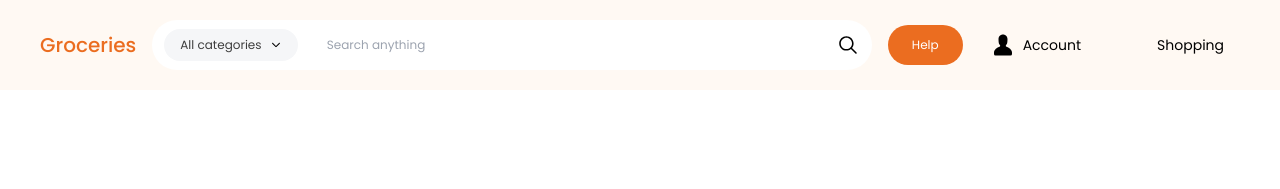
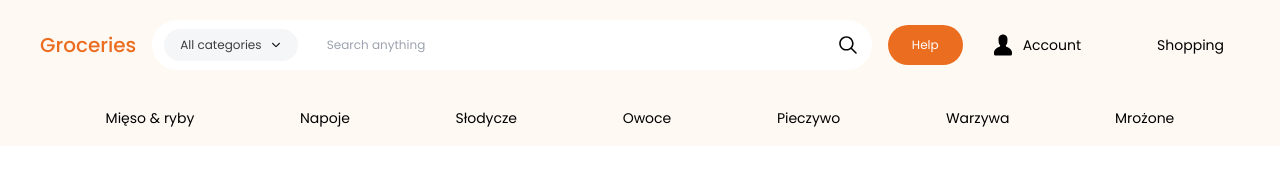
Before and after one commit to Guczu/grocery-app, a React (Vite) app in the folder client/: page / in a window 1280 px wide. Shown: the top 189 px of the page. Built offline with nearby package versions, Linux system fonts and the light colour scheme; some icons are missing.

Commit message:
added categories component

```diff
--- a/client/src/constants/index.js
+++ b/client/src/constants/index.js
@@ -6,6 +6,16 @@ const shops = [
     {name: 'Biedronka', image_url: biedronka},
     {name: 'Lidl', image_url: lidl},
     {name: 'Kaufland', image_url: kaufland},
+]
+
+const categories = [
+    {name: 'Mięso & ryby', icon: '#', routeLink: '/categories/meat'},
+    {name: 'Napoje', icon: '#', routeLink: '/categories/drinks'},
+    {name: 'Słodycze', icon: '#', routeLink: '/categories'},
+    {name: 'Owoce', icon: '#', routeLink: '/categories/fruits'},
+    {name: 'Pieczywo', icon: '#', routeLink: '/categories/bread'},
+    {name: 'Warzywa', icon: '#', routeLink: '/categories/vegetables'},
+    {name: 'Mrożone', icon: '#', routeLink: '/categories/frozen'},
 ]
 
 const footerData = [
@@ -48,4 +58,4 @@ const footerData = [
     },
 ]
 
-export { shops, footerData };
+export { shops, categories, footerData };
--- /dev/null
+++ b/client/src/views/Categories/Categories.jsx
@@ -0,0 +1,16 @@
+import CategoryLink from "./CategoryLink/CategoryLink"
+import { categories } from "../../constants"
+
+const Categories = () => {
+  return (
+    <section className="w-full py-3 bg-base-softbackground">
+        <div className="container h-fill md:h-[32px] mx-auto flex md:flex-row flex-col justify-evenly items-center">
+            {categories.map((category, index) => (
+              <CategoryLink key={index} category={category}/>
+            ))}
+        </div>
+    </section>
+  )
+}
+
+export default Categories
--- /dev/null
+++ b/client/src/views/Categories/CategoryLink/CategoryLink.jsx
@@ -0,0 +1,19 @@
+import { NavLink } from "react-router-dom";
+
+const CategoryLink = ({ category }) => {
+    const { name, icon, routeLink } = category;
+    console.log(icon)
+  return (
+    <div className="flex py-2 justify-center items-center">
+        <NavLink
+            to={routeLink}
+            className={({ isActive }) =>
+                isActive ? "text-body-6 hover:cursor-pointer border-b-[3px] border-main-third rounded-[3px]" : "text-body-6 hover:cursor-pointer hover:border-b-[3px] border-main-third rounded-[3px]"
+            }>
+            {name}
+        </NavLink>
+    </div>
+  )
+}
+
+export default CategoryLink
--- a/client/src/views/Footer/FooterList/FooterList.jsx
+++ b/client/src/views/Footer/FooterList/FooterList.jsx
@@ -4,12 +4,12 @@ import { footerData } from '../../../constants'
 const FooterList = () => {
   return (
     <div className='flex flex-col md:flex-row justify-evenly md:p-12'>
-        {footerData.map((column) => (
-            <div className='mb-12'>
+        {footerData.map((column, index) => (
+            <div key={index} className='mb-12'>
                 <p className="text-typography-text text-heading-2 pb-4">{column.title}</p>
                 <ul>
-                    {column.links.map((link) => (
-                        <li className="text-typography-paragraph text-body-6">
+                    {column.links.map((link, index) => (
+                        <li key={index} className="text-typography-paragraph text-body-6">
                             <Link to={link.routeLink}>{link.name}</Link>
                         </li>
                     ))}
--- a/client/src/views/Home/Home.jsx
+++ b/client/src/views/Home/Home.jsx
@@ -3,6 +3,7 @@ import Navbar from "../Navbar/Navbar"
 import Newsletter from "../Newsletter/Newsletter"
 import ShopList from "../Shoplist/Shoplist"
 import Footer from "../Footer/Footer"
+import Categories from "../Categories/Categories"
 
 const Home = () => {
   return (
@@ -20,6 +21,8 @@ const Home = () => {
         }
         <Navbar/>
 
+        <Categories/>
+
         <ShopList/>
 
         <Newsletter/>
--- a/client/src/views/ShopList/ShopList.jsx
+++ b/client/src/views/ShopList/ShopList.jsx
@@ -3,7 +3,6 @@ import ShopListTile from "./ShopListTile/ShopListTile"
 import { shops } from '../../constants/index'
 
 const ShopList = () => {
-    console.log(shops)
   return (
     <div className="container mx-auto my-24">
         <Header title={'Dostępne sklepy'} styles={'text-heading-3 text-typography-text px-[16px]'}/>
```
